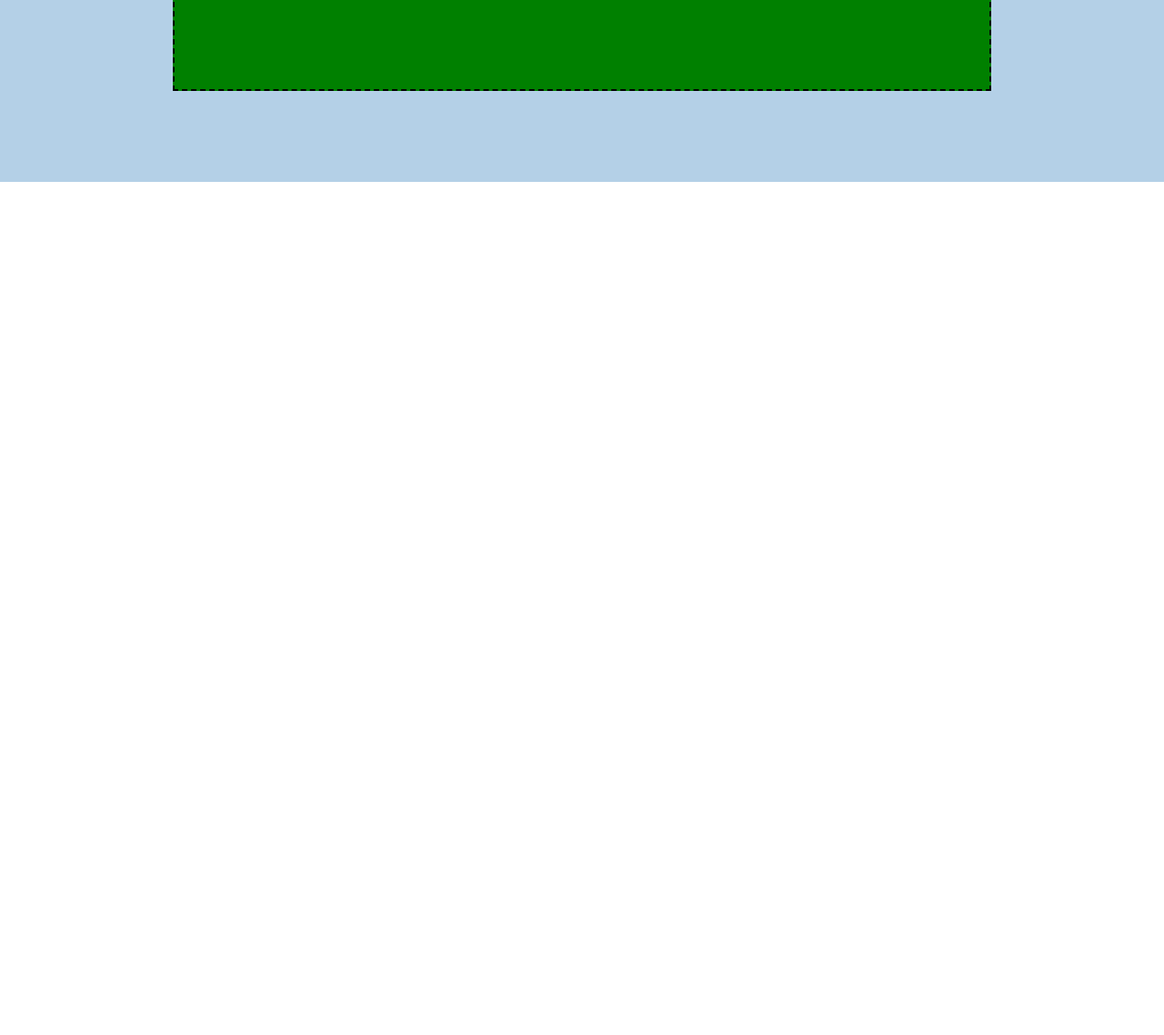
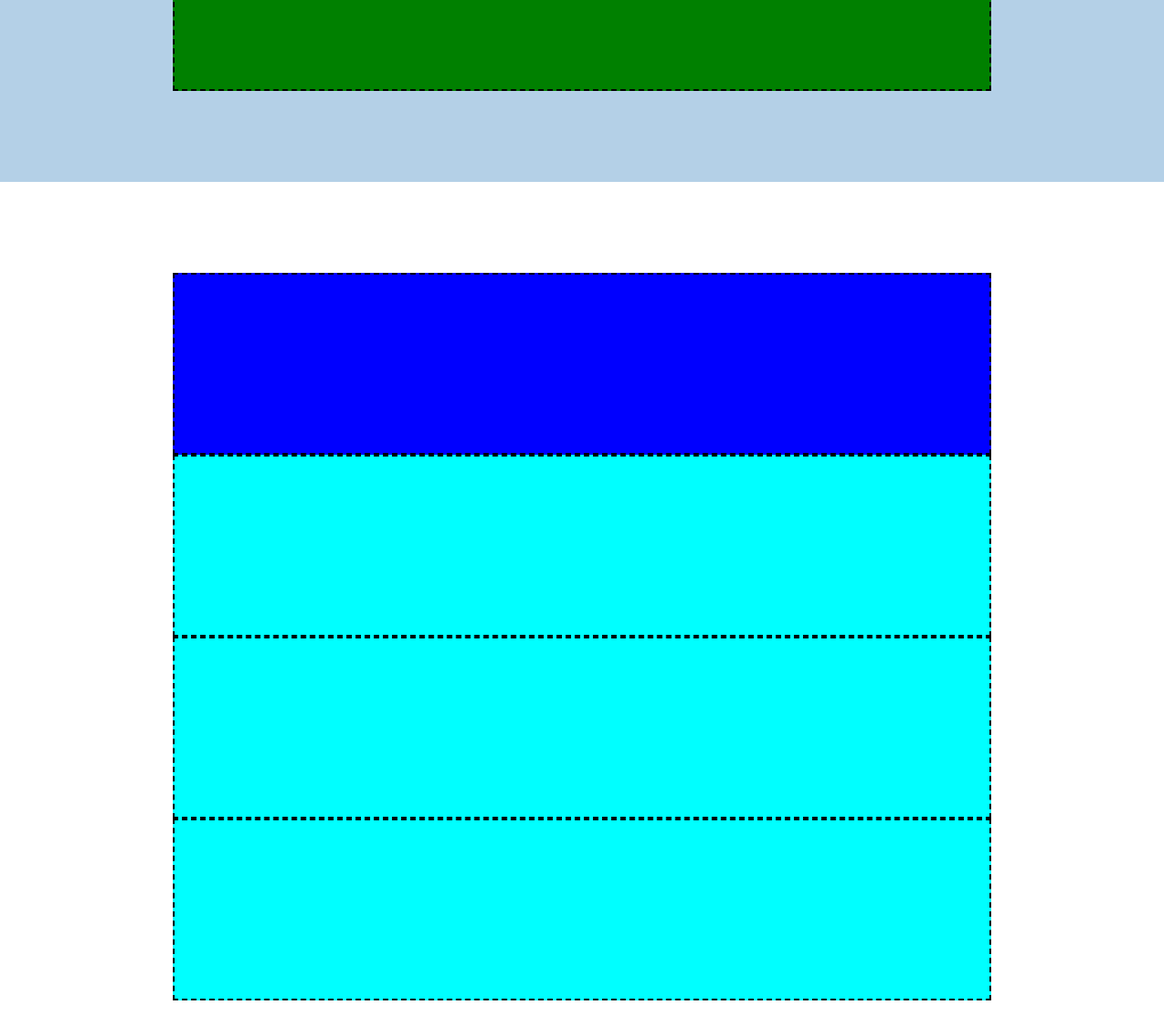
Before and after one commit to LorenzoNicco/htmlcss-dropbox, a plain HTML site: page index.html in a window 1280 px wide. Shown: the part 4935-6073 px from the top of the page at 91% size. Before the commit the page ends 5235 px from the top, so only its background shows below. Drawn offline with Linux system fonts and the light colour scheme.

Commit message:
Add debug faq

```diff
--- a/css/debug.css
+++ b/css/debug.css
@@ -115,3 +115,17 @@
     background-color: green;
     border: 2px dashed black;
 }
+
+/* FAQ */
+.debug .section5 div:first-child{
+    width: 100%;
+    height: 200px;
+    background-color: blue;
+    border: 2px dashed black;
+}
+
+.debug .section5 .faq > div{
+    height: 200px;
+    background-color: aqua;
+    border: 2px dashed black;
+}
--- a/css/style.css
+++ b/css/style.css
@@ -71,3 +71,8 @@ header{
     background-color: #b4d0e7;
     padding: 100px 0;
 }
+
+/* FAQ */
+.section5 .faq > div{
+    width: 100%;
+}
--- a/index.html
+++ b/index.html
@@ -152,7 +152,19 @@
             </section>
 
             <!-- F.A.Q. -->
-            <section></section>
+            <section class="section5 container-small">
+                <!-- titolo -->
+                <div></div>
+
+                <!-- domande -->
+                <div class="faq">
+                    <div></div>
+
+                    <div></div>
+
+                    <div></div>
+                </div>
+            </section>
         </main>
 
         <!-- FOOTER -->
```
